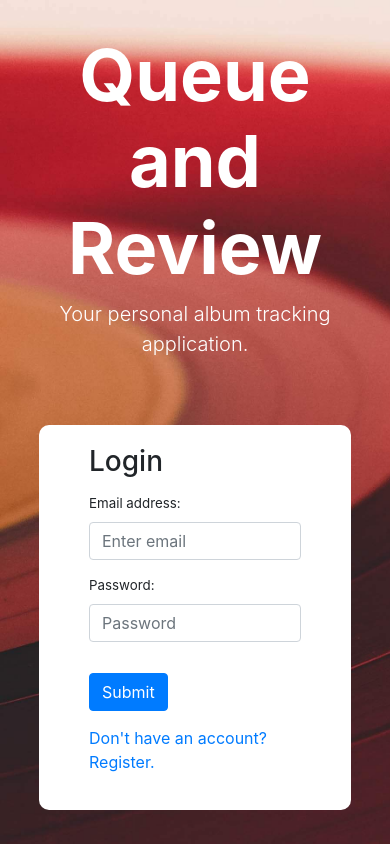
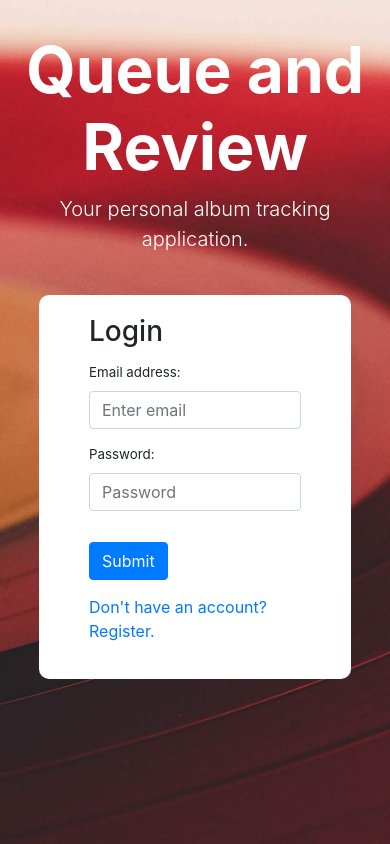
Before and after one commit to rademakerjohn1/QueueAndReview, a React (Create React App) app in the folder client/: page / in a window 390 px wide. Shown: the top 844 px of the page. Built offline with nearby package versions, Linux system fonts and the light colour scheme; no server answers.

Commit message:
editing header stylings for different screen sizes

```diff
--- a/client/src/components/Header/Header.css
+++ b/client/src/components/Header/Header.css
@@ -17,3 +17,13 @@
 .jumbotron h1 {
     font-weight: bold
 }
+
+@media screen and (max-width: 425px) {
+    .jumbotron h1 {
+        font-size: 4rem;
+    }
+
+    .jumbotron {
+        padding-bottom: 25px;
+    }
+}
```
